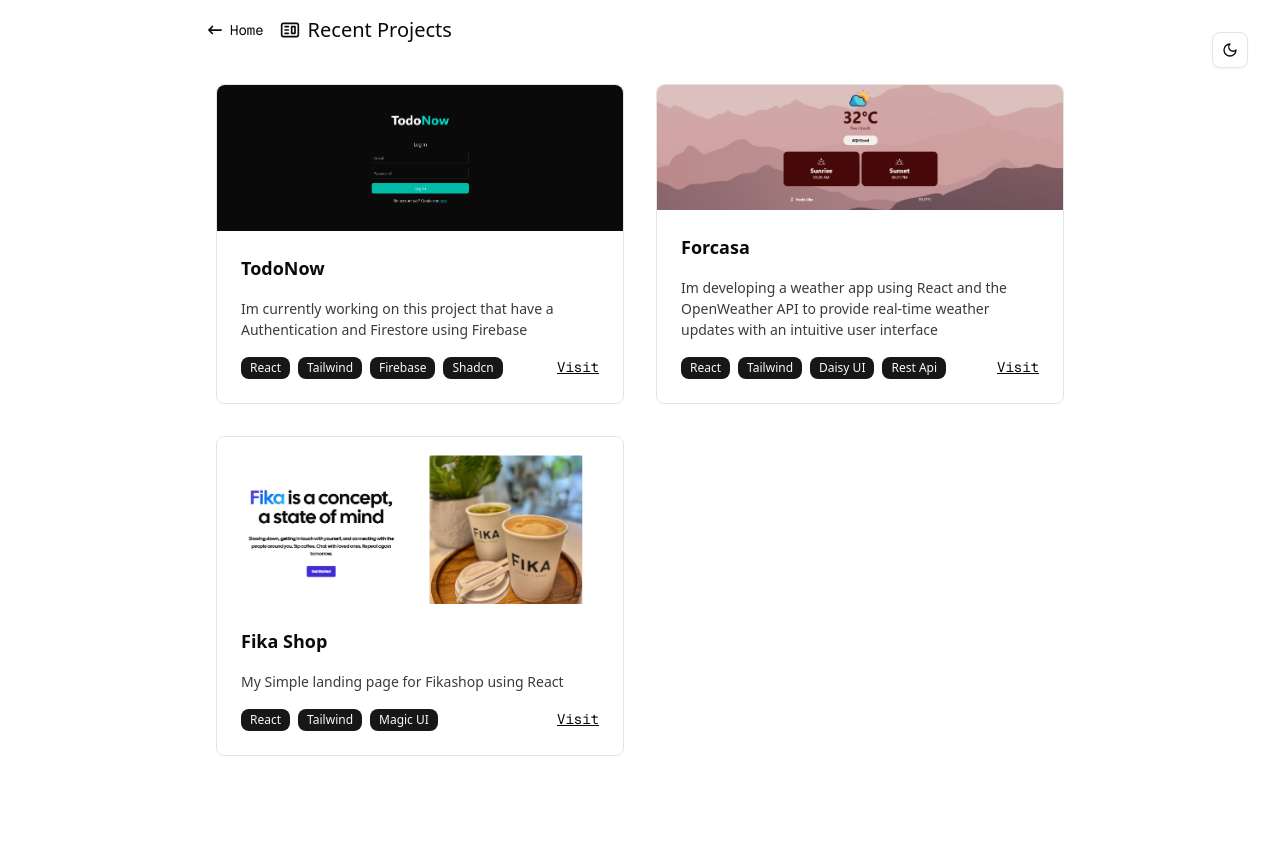
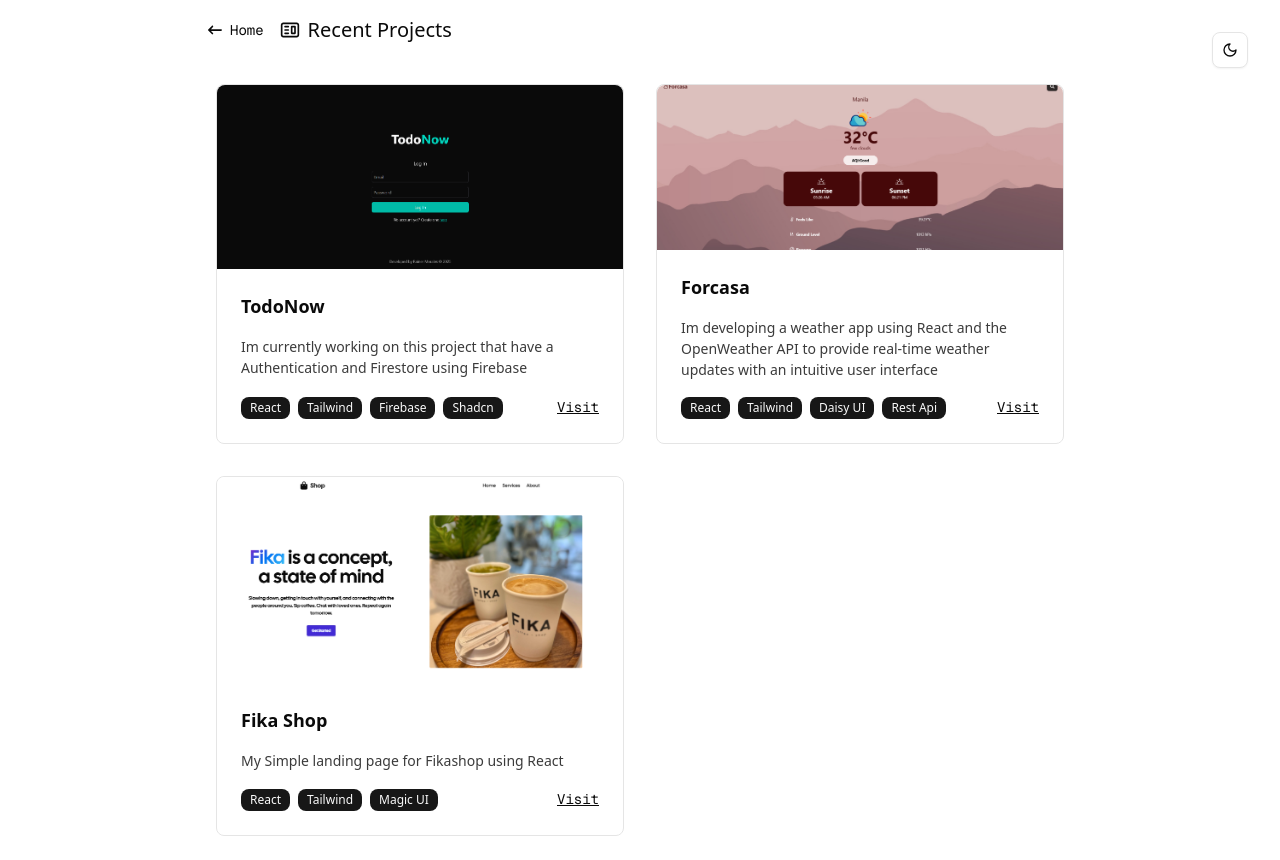
Before and after one commit to RainerMorales/My-Portfolio, a Next.js app: page /Projects in a window 1280 px wide. Before the commit the page ends 800 px from the top, so only its background shows below. Built offline with nearby package versions, Linux system fonts and the light colour scheme.

Commit message:
updates ui

```diff
--- a/src/app/Components/Card.tsx
+++ b/src/app/Components/Card.tsx
@@ -10,7 +10,7 @@ interface cardProps {
 function Card(props: cardProps) {
   return (
     <>
-      <div className="card border m-2 rounded-md h-80 ">
+      <div className="card border m-2 rounded-md h-90 ">
         <figure className="">
           {props.pic}
         </figure>
--- a/src/app/Projects/page.tsx
+++ b/src/app/Projects/page.tsx
@@ -30,7 +30,7 @@ function Projects() {
               description={`Im currently working on this project that have a Authentication and Firestore using Firebase`}
               pic={
                 <Image
-                  className="w-full  object-top object-cover "
+                  className="object-cover w-full"
                   src="/TodoNow.png"
                   height={500}
                   width={500}
@@ -61,7 +61,7 @@ function Projects() {
               description={`Im developing a weather app using React and the OpenWeather API to provide real-time weather updates with an intuitive user interface`}
               pic={
                 <Image
-                  className="w-full  object-top object-cover "
+                  className="object-cover w-full"
                   src="/Forcasa.png"
                   height={500}
                   width={500}
@@ -92,7 +92,7 @@ function Projects() {
               description={`My Simple landing page for Fikashop using React `}
               pic={
                 <Image
-                  className="w-full  object-top object-cover "
+                  className="object-cover w-full"
                   src="/Fika.png"
                   height={500}
                   width={500}
```
